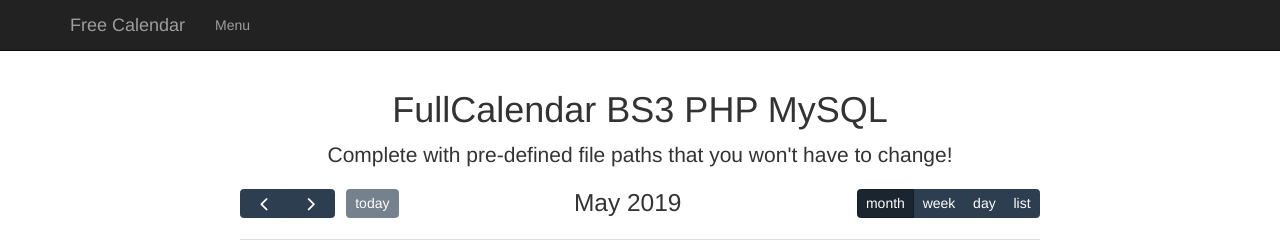
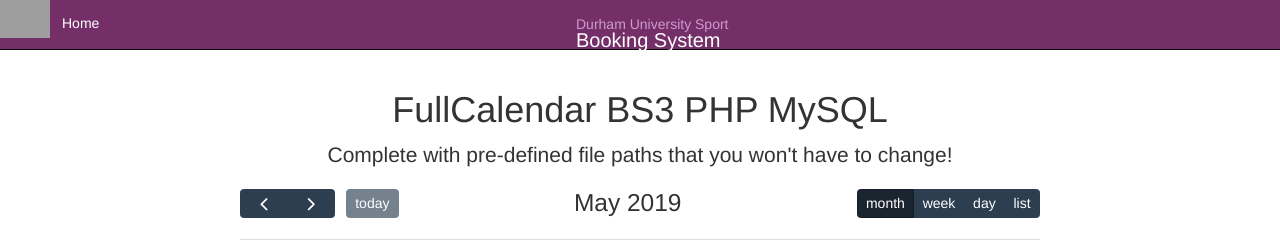
Before and after one commit to jasondunelm/SE-Team5, a PHP site: page /SE-Team5/fullcalendar2/index.php in a window 1280 px wide. Shown: the top 240 px of the page. Run offline with PHP 8.4, Linux system fonts and the light colour scheme; data comes from the database, SQL or seed files in the repository; grey boxes are pictures that could not be loaded.

Commit message:
Add header
Add new css and header

```diff
--- a/fullcalendar2/index.php
+++ b/fullcalendar2/index.php
@@ -98,6 +98,99 @@ $allusers = $req->fetchAll();
 		float: none;
 		margin: 0 auto;
 	}
+
+        .navbar{
+    background-color: #742e68 !important;
+}
+
+
+
+.navbar.nav-item .dropdown-menu .dropdown-item{
+    color: #000 !important;
+}
+
+
+.team-durham-slogan{
+   position: absolute;
+    top: 40%;
+    left: 45%;
+
+    transform: translate(-50%, -50%)
+    float:left;
+
+    line-height:60%;
+
+
+    color:#fff;
+
+        }
+    .light{
+            color:#cf9ace;
+        }
+    .slogan{
+
+        font-size:20px;
+        }
+
+
+   .btn1-outline-success:hover{
+    background-color: #742e68;
+}
+    .btn-1{
+    color: white;
+    border-style: hidden;
+
+}
+        .row-fluid{width:100%;*zoom:1;}
+        .row-fluid:before,.row-fluid:after{display:table;content:"";line-height:0}
+        .row-fluid:after{clear:both;}
+        .nav{margin-left:0;
+            list-style:none;
+            color: white;
+            margin-bottom: 0;
+            }
+        ul, {
+    display: block;
+    margin-block-start: 1em;
+    margin-block-end: 1em;
+    margin-inline-start: 0px;
+    margin-inline-end: 0px;
+    padding-inline-start: 40px;
+    padding: 0;
+    margin: 0 0 10px 25px;
+}
+        .nav-pills{
+            border-bottom: 0;}
+
+        .nav-pills>li>a {
+            top: 6px;
+            vertical-align: middle;
+    color: #fff;
+    background-color: #742e68;
+    padding-top: 8px;
+    padding-bottom: 10px;
+    margin-top: 2px;
+    margin-bottom: 2px;
+    border-radius: 0;
+    padding-right: 12px;
+    padding-left: 12px;
+    margin-right: 2px;
+    line-height: 14px;
+
+}
+        .span12{
+            width: 100%;
+    -webkit-box-sizing: border-box;
+    -moz-box-sizing: border-box;
+    box-sizing: border-box;
+        }
+
+       .btn-primary {
+
+    color: #fff;
+    background-color: purple;
+    border-color: purple;
+}
     </style>
 
     <!-- HTML5 Shim and Respond.js IE8 support of HTML5 elements and media queries -->
@@ -113,27 +206,26 @@ $allusers = $req->fetchAll();
 
     <!-- Navigation -->
     <nav class="navbar navbar-inverse navbar-fixed-top" role="navigation">
-        <div class="container">
-            <!-- Brand and toggle get grouped for better mobile display -->
-            <div class="navbar-header">
-                <button type="button" class="navbar-toggle" data-toggle="collapse" data-target="#bs-example-navbar-collapse-1">
-                    <span class="sr-only">Toggle navigation</span>
-                    <span class="icon-bar"></span>
-                    <span class="icon-bar"></span>
-                    <span class="icon-bar"></span>
-                </button>
-                <a class="navbar-brand" href="#">Free Calendar</a>
-            </div>
-            <!-- Collect the nav links, forms, and other content for toggling -->
-            <div class="collapse navbar-collapse" id="bs-example-navbar-collapse-1">
-                <ul class="nav navbar-nav">
-                    <li>
-                        <a href="#">Menu</a>
-                    </li>
-                </ul>
-            </div>
-            <!-- /.navbar-collapse -->
-        </div>
+       <div id="header" class="row-fluid">
+
+        <a href="" class="pull-left">
+        <img width="50" src="../images/teamdurham.png" alt="Durham University" class="durham-university-logo">
+        </a>
+        <a class="team-durham-slogan">
+            <span class="light">Durham University Sport</span>
+            <br>
+            <br>
+            <span class="slogan">Booking System</span>
+        </a>
+           <div class="span12">
+               <ul class="nav nav-pills">
+                   <li>
+                        <a href="index.php">Home <span class="sr-only">(current)</span></a>
+                   </li>
+               </ul>
+           </div>
+
+       </div>
         <!-- /.container -->
     </nav>
 
```
